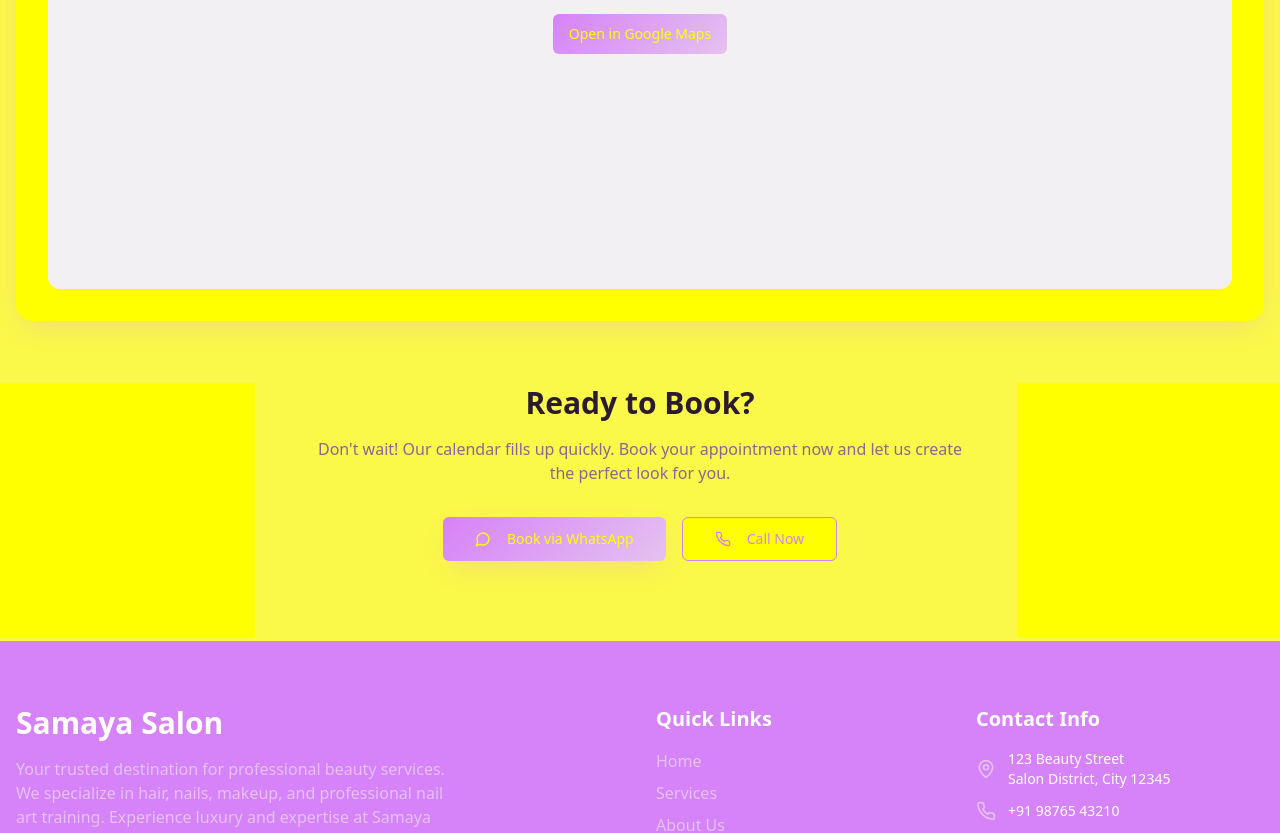
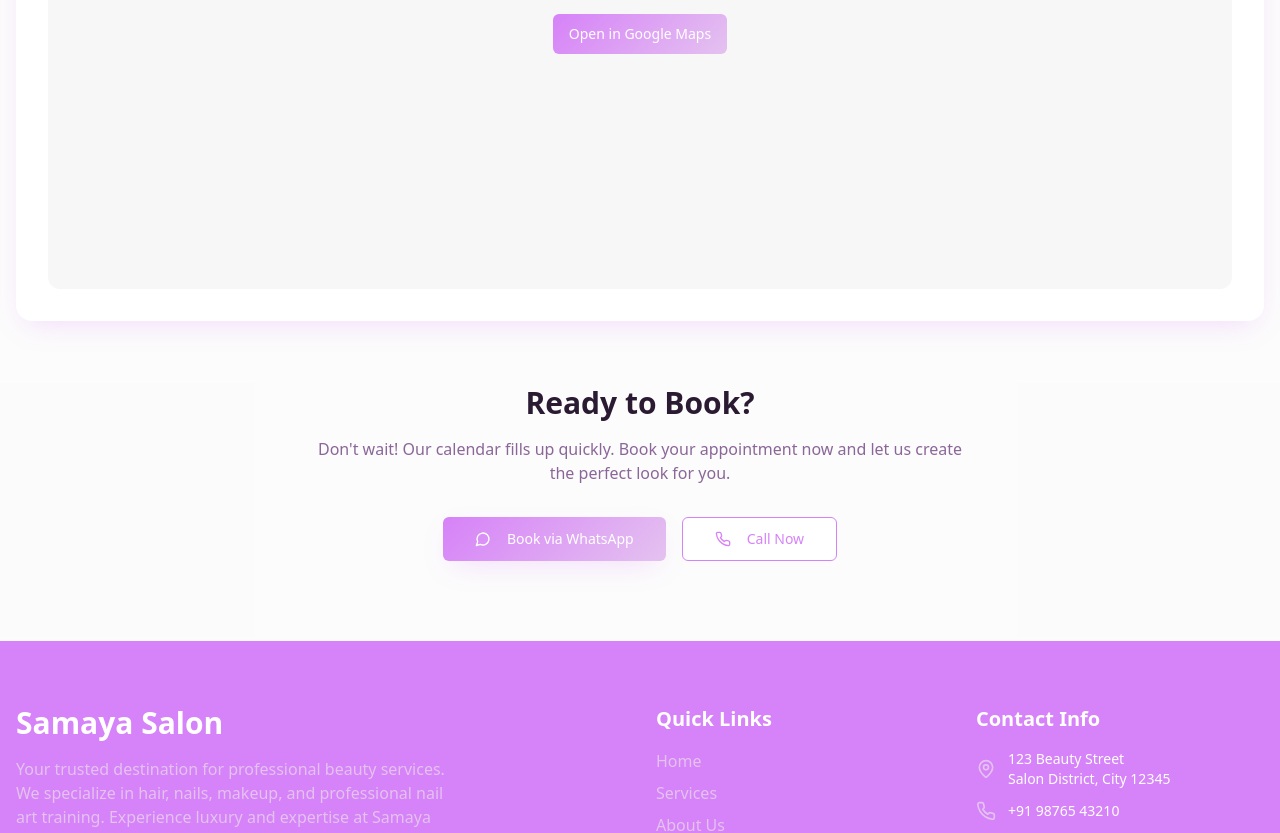
Before and after one commit to viratclassit-art/samaya-salon-for-her, a React (Vite) app: page / in a window 1280 px wide. Shown: the part 8254-9087 px from the top of the page. Built offline with nearby package versions, Linux system fonts and the light colour scheme; the HTML template or start-up script is replaced by a standard one.

Commit message:
Change background to white

```diff
--- a/src/index.css
+++ b/src/index.css
@@ -8,33 +8,33 @@ All colors MUST be HSL.
 
 @layer base {
   :root {
-    --background: 255 250 255;
+    --background: 0 0% 100%;
     --foreground: 283 30% 15%;
 
-    --card: 255 250 255;
+    --card: 0 0% 100%;
     --card-foreground: 283 30% 15%;
 
-    --popover: 255 250 255;
+    --popover: 0 0% 100%;
     --popover-foreground: 283 30% 15%;
 
-    --primary: 283 89% 74%;
-    --primary-foreground: 255 250 255;
+    --primary: 283 89% 64%;
+    --primary-foreground: 0 0% 100%;
 
-    --secondary: 285 24% 93%;
+    --secondary: 285 15% 96%;
     --secondary-foreground: 283 30% 15%;
 
-    --muted: 285 15% 95%;
+    --muted: 285 10% 97%;
     --muted-foreground: 283 20% 50%;
 
-    --accent: 285 60% 85%;
+    --accent: 285 60% 92%;
     --accent-foreground: 283 30% 15%;
 
     --destructive: 0 84.2% 60.2%;
-    --destructive-foreground: 255 250 255;
+    --destructive-foreground: 0 0% 100%;
 
-    --border: 285 20% 90%;
-    --input: 285 20% 90%;
-    --ring: 283 89% 74%;
+    --border: 285 20% 88%;
+    --input: 285 20% 88%;
+    --ring: 283 89% 64%;
 
     --salon-purple: 283 89% 74%;
     --salon-purple-light: 285 60% 85%;
```
